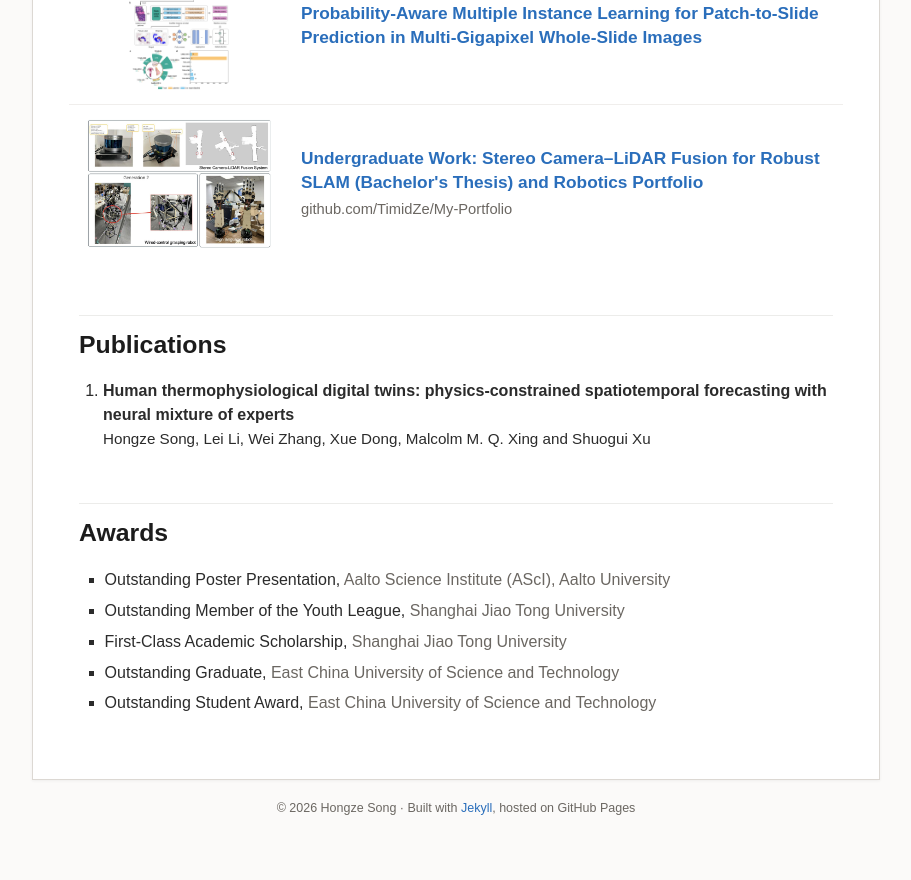
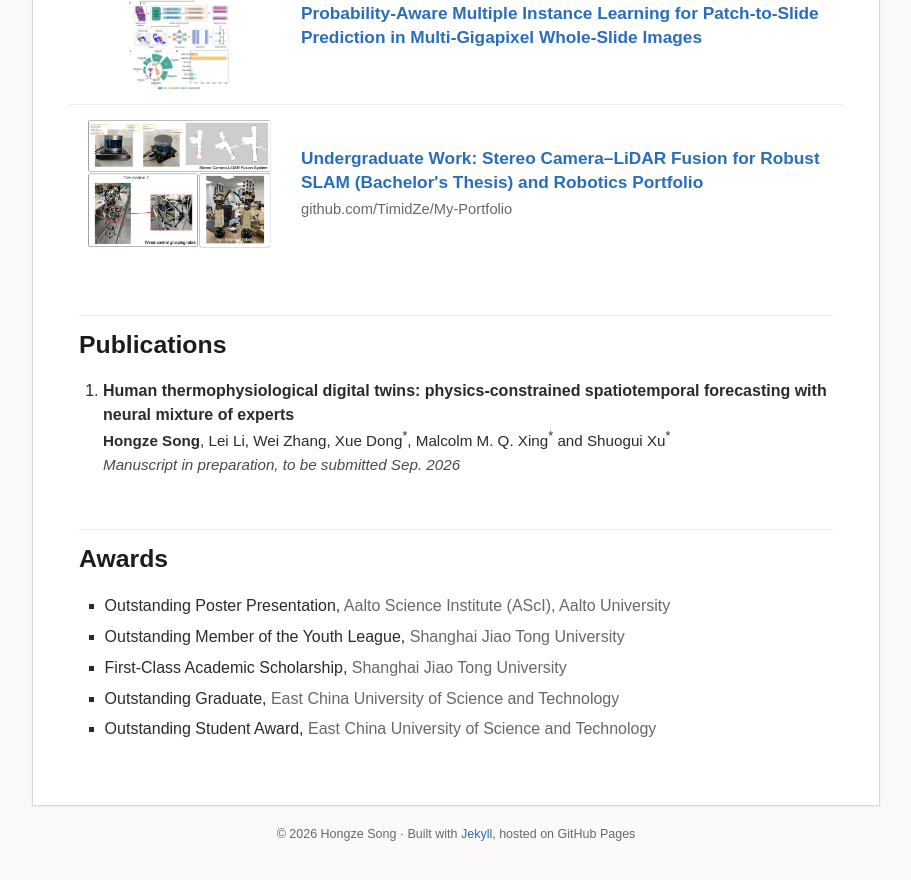
Before and after one commit to TimidZe/timidze.github.io, a Jekyll site: the page built from index.md, in a window 1280 px wide and 900 px high, scrolled down 1262 px. Shown: the top 880 px of the window, without its empty margins (184-1095 px from the left). Built offline with Jekyll 4.4.1, drawn with Linux system fonts in a browser that asks for light colours.

Commit message:
Publication: bold own name, mark co-authors with *, add manuscript status
Co-Authored-By: Claude Opus 5 <noreply@anthropic.com>
Claude-Session: https://claude.ai/code/session_01E7qXnjW2uLvZK7CSo8vXE5

```diff
--- a/_data/publications.yml
+++ b/_data/publications.yml
@@ -5,8 +5,8 @@
 - group: ""
   items:
     - title: "Human thermophysiological digital twins: physics-constrained spatiotemporal forecasting with neural mixture of experts"
-      authors: "Hongze Song, Lei Li, Wei Zhang, Xue Dong, Malcolm M. Q. Xing and Shuogui Xu"
-      venue: ""
+      authors: "<b>Hongze Song</b>, Lei Li, Wei Zhang, Xue Dong<sup>*</sup>, Malcolm M. Q. Xing<sup>*</sup> and Shuogui Xu<sup>*</sup>"
+      venue: "Manuscript in preparation, to be submitted Sep. 2026"
       # year: 2026
       # note: "under review"
       # url: "https://..."
```
